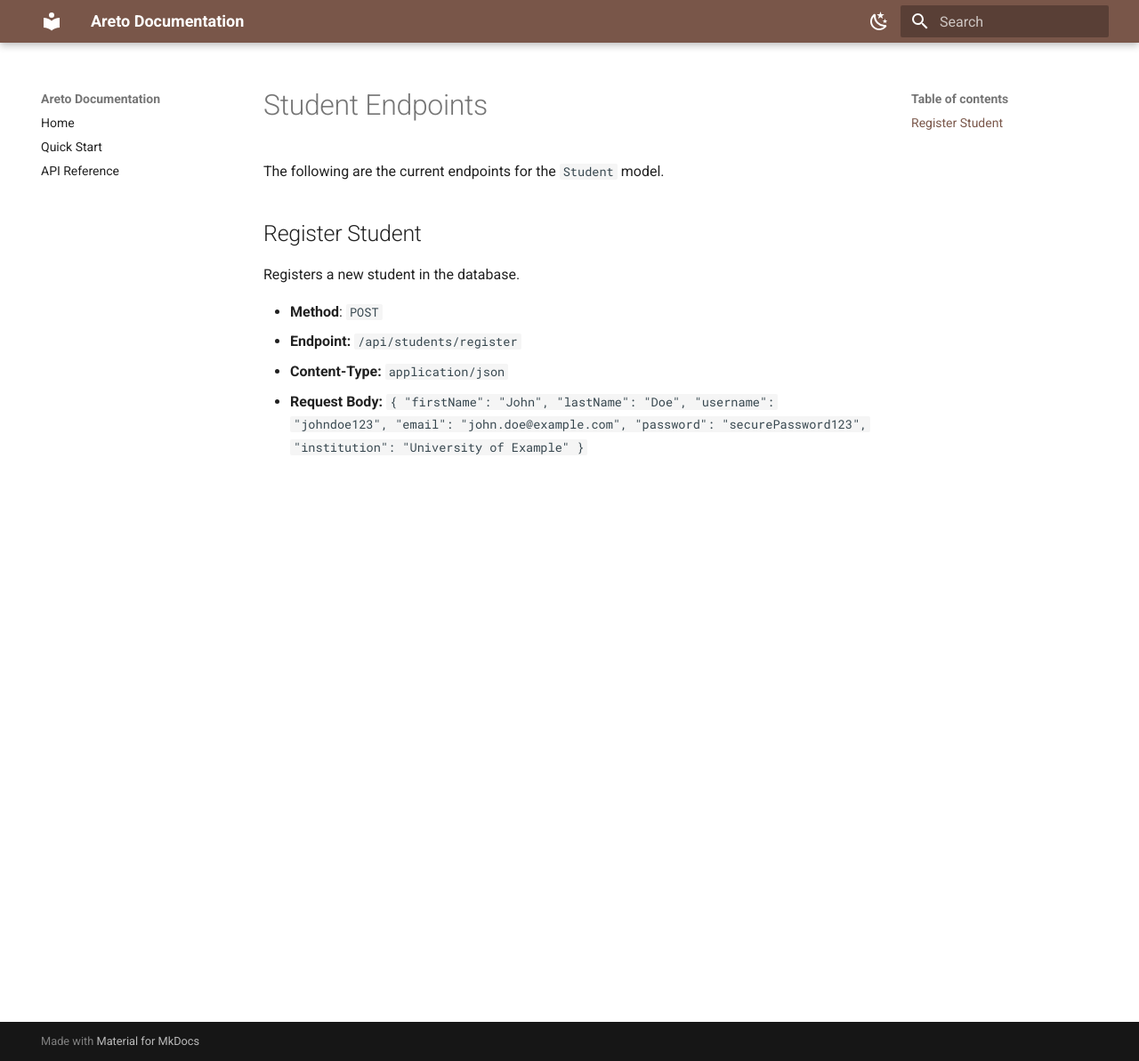
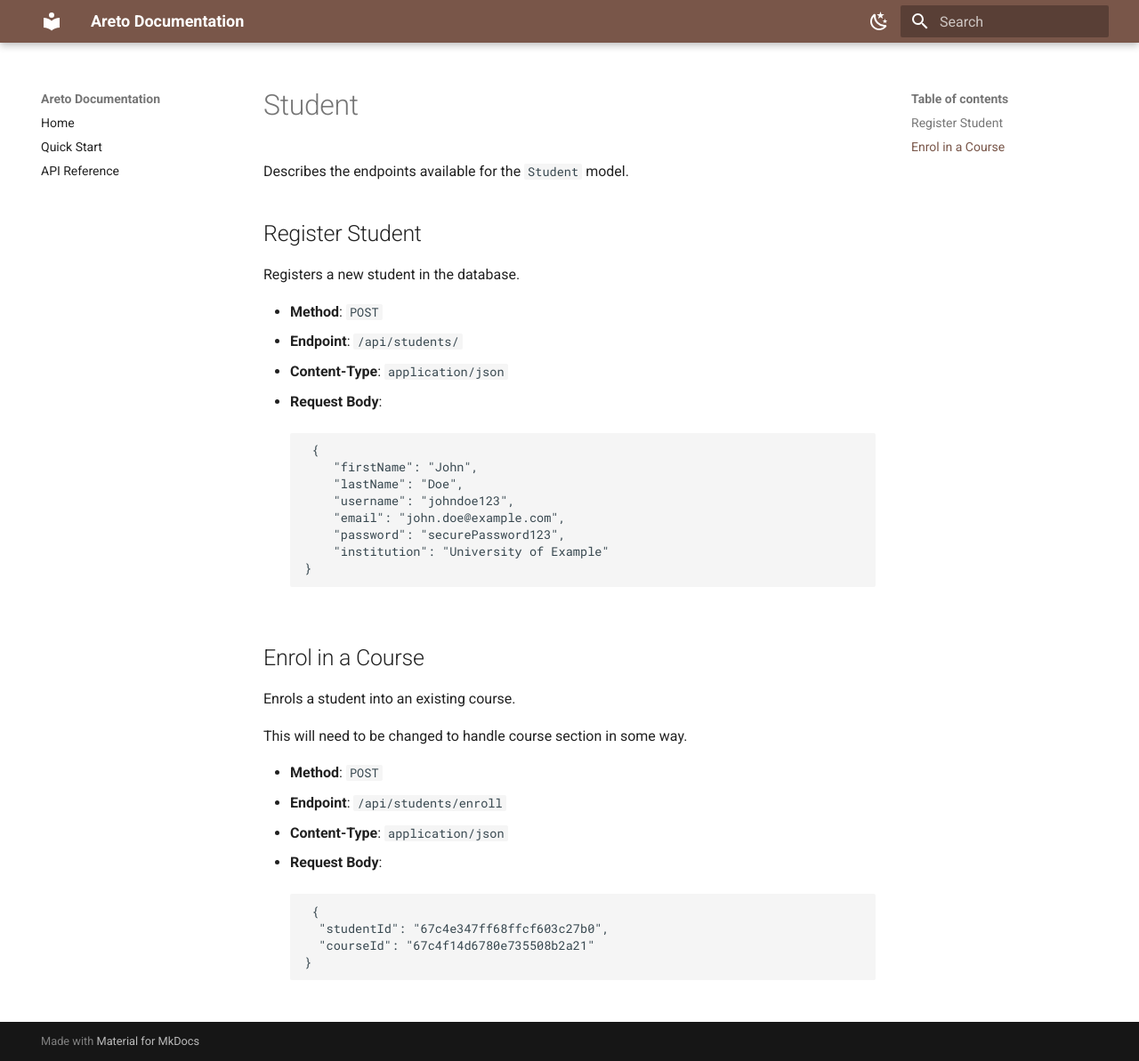
Before and after one commit to BrentMRPalmer/Areto, an MkDocs documentation site: the page built from documentation/docs/api_reference/student.md, in a window 1280 px wide and 1193 px high. Shown: the whole window at 89% size. Built offline with MkDocs 1.6.1 and Material for MkDocs 9.7.7, drawn with Linux system fonts in a browser that asks for light colours.

````diff
--- a/documentation/docs/api_reference/student.md
+++ b/documentation/docs/api_reference/student.md
@@ -1,21 +1,33 @@
-# Student Endpoints
+# Student
 
-The following are the current endpoints for the `Student` model.
+Describes the endpoints available for the `Student` model.
 
 ## Register Student
 
 Registers a new student in the database.
 
-- **Method**: `POST`
-- **Endpoint:** `/api/students/register`
-- **Content-Type:** `application/json`
-- **Request Body:** ```
-  {
+- **Method**: <code>POST</code>
+- **Endpoint**: <code>/api/students/</code>
+- **Content-Type**: <code>application/json</code>
+- **Request Body**: <pre> <code> {
     "firstName": "John",
     "lastName": "Doe",
     "username": "johndoe123",
     "email": "john.doe@example.com",
     "password": "securePassword123",
     "institution": "University of Example"
-  }
-  ```
+} </code> </pre>
+
+## Enrol in a Course
+
+Enrols a student into an existing course.
+
+This will need to be changed to handle course section in some way.
+
+- **Method**: <code>POST</code>
+- **Endpoint**: <code>/api/students/enroll</code>
+- **Content-Type**: <code>application/json</code>
+- **Request Body**: <pre> <code> {
+  "studentId": "67c4e347ff68ffcf603c27b0",
+  "courseId": "67c4f14d6780e735508b2a21"
+} </code> </pre>
--- /dev/null
+++ b/documentation/docs/overrides/custom.css
@@ -0,0 +1,10 @@
+/* Reduce space between list items and code blocks */
+.md-typeset li > pre, .md-typeset li > div > pre {
+    margin-top: 0;  /* Remove top margin */
+    margin-bottom: 0; /* Remove bottom margin */
+}
+
+/* Reduce margin after bold text */
+.md-typeset strong {
+    margin-bottom: 0;
+}
--- a/documentation/mkdocs.yml
+++ b/documentation/mkdocs.yml
@@ -20,3 +20,6 @@
   - Home: index.md
   - Quick Start: quick_start.md
   - API Reference: api_reference/api_reference.md
+
+extra_css:
+  - overrides/custom.css
````
Also changed, not shown: documentation/docs/api_reference/api_reference.md (+4 -0 lines), documentation/docs/api_reference/course.md (added, +16 -0 lines), documentation/docs/api_reference/section.md (added, +16 -0 lines), documentation/docs/api_reference/group.md (added), documentation/docs/api_reference/pool.md (added), 7 other files.
